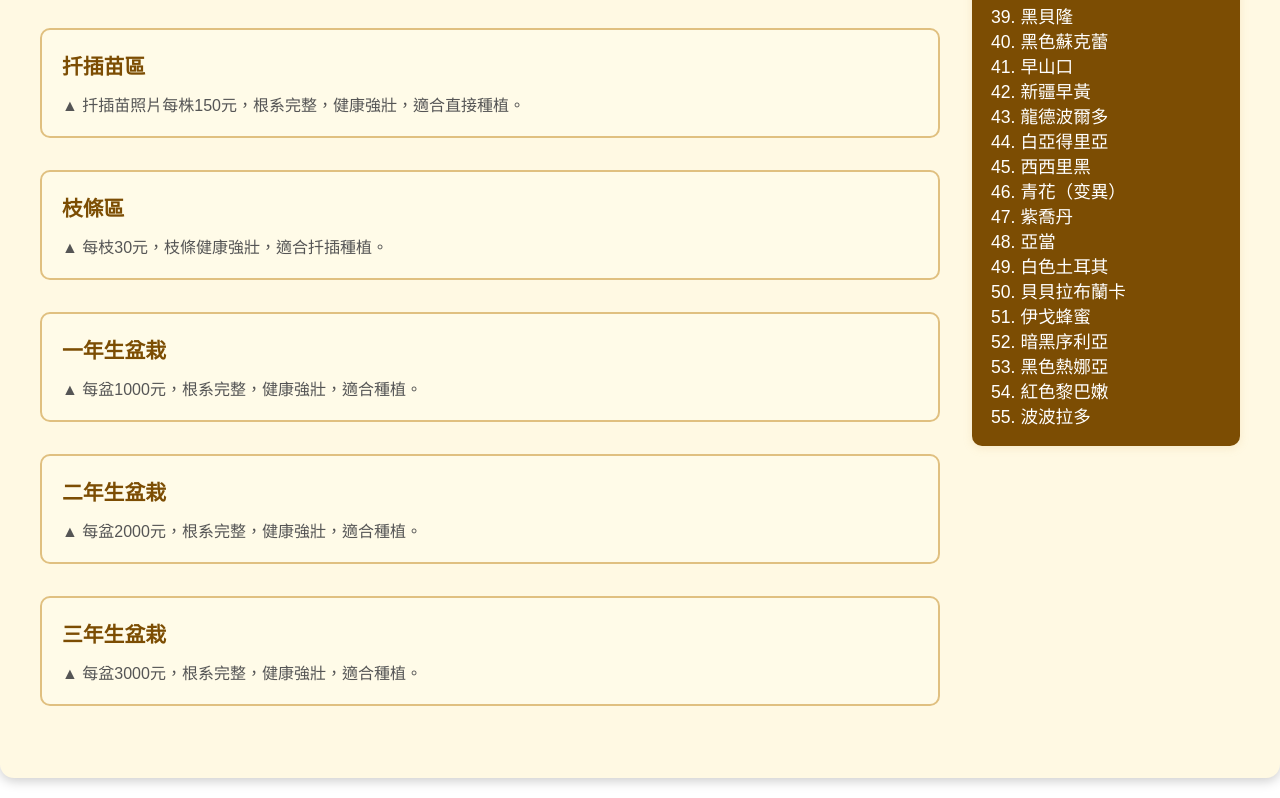
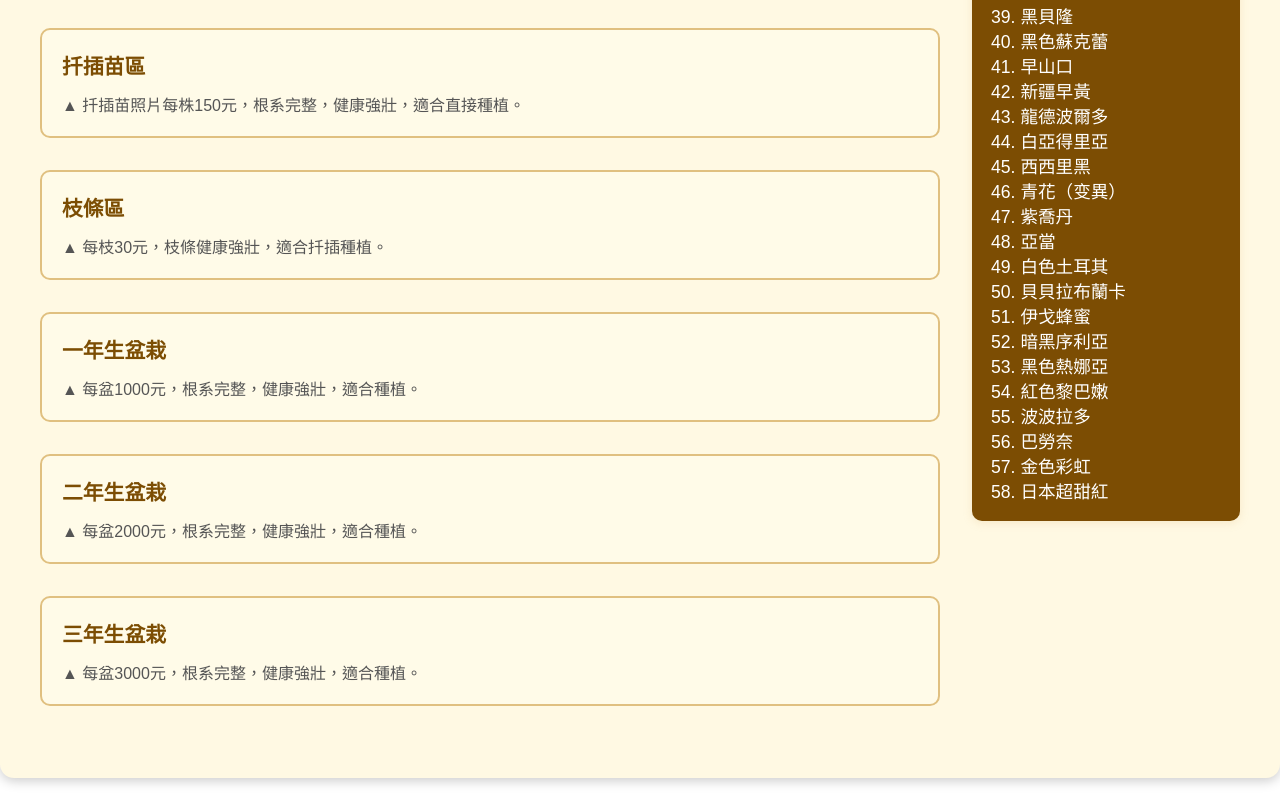
Before and after one commit to 0925688881/wufa, a plain HTML site: page seedling.html in a window 1280 px wide. Shown: the part 1891-2689 px from the top of the page. Drawn offline with Linux system fonts and the light colour scheme.

Commit message:
Add files via upload

```diff
--- a/seedling.html
+++ b/seedling.html
@@ -201,6 +201,13 @@
               <li>黑色熱娜亞</li>
               <li>紅色黎巴嫩</li>
               <li>波波拉多</li>
+ <li>巴勞奈</li>
+ <li>金色彩虹</li>
+ <li>日本超甜紅</li>
+
+
+
+
             </ol>
           </div>
         </div>
```
